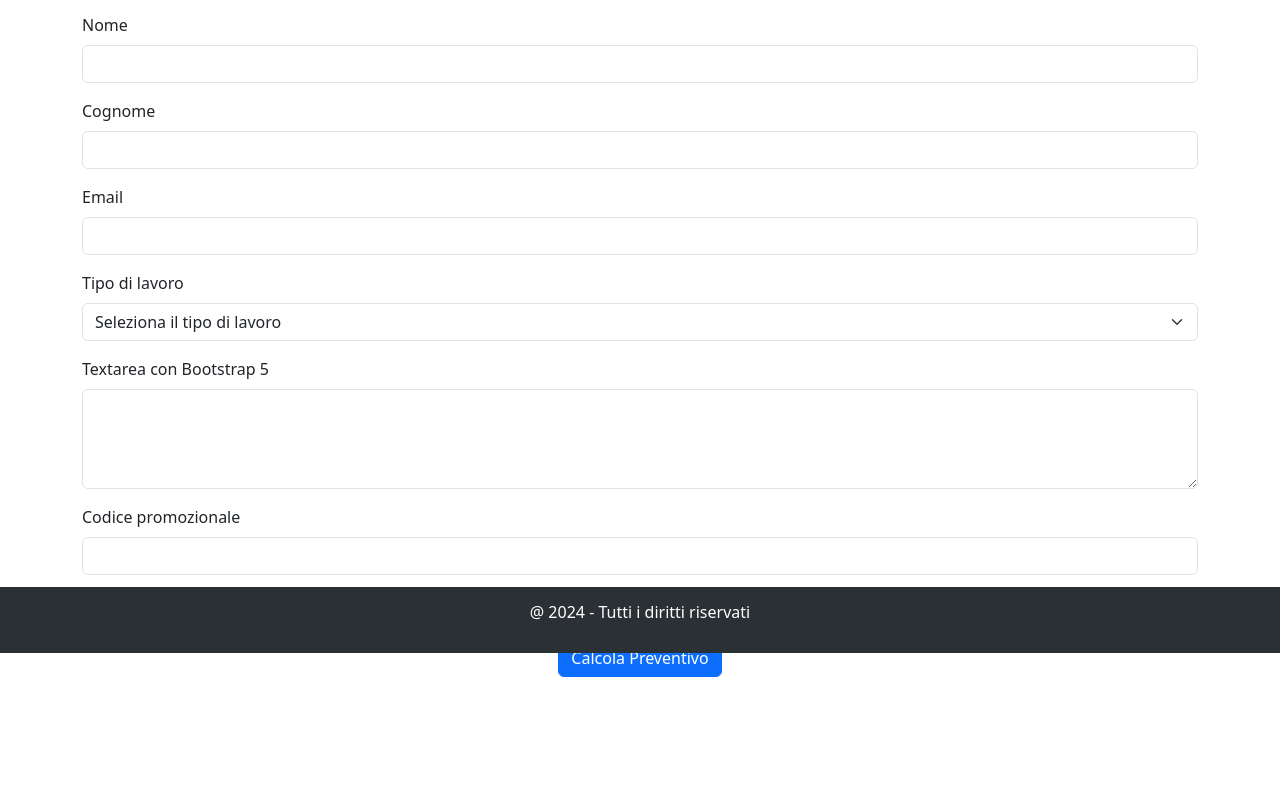
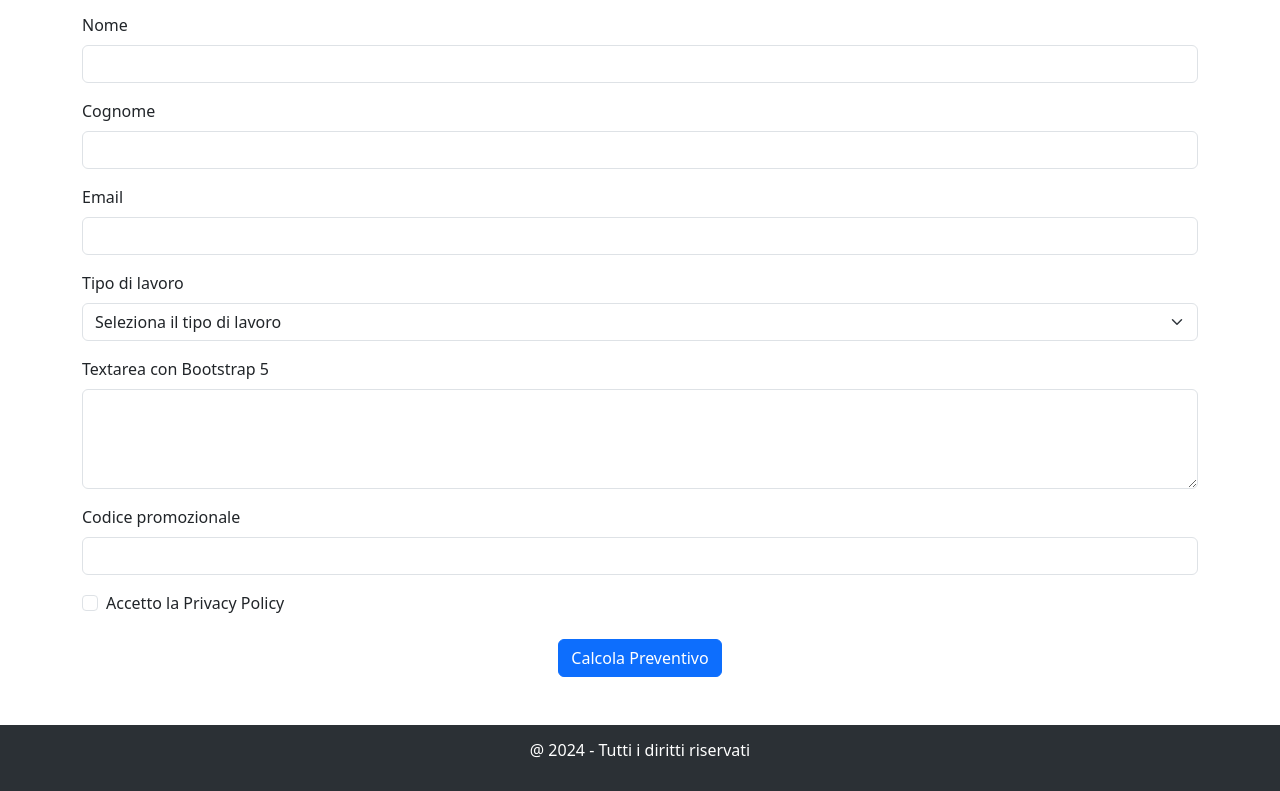
Before and after one commit to AmerigoBovo97/bootstrap-preventivo, a plain HTML site: page index.html in a window 1280 px wide. Shown: the part 147-938 px from the top of the page. Before the commit the page ends 828 px from the top, so only its background shows below. Drawn offline with nearby package versions, Linux system fonts and the light colour scheme.

Commit message:
style: footer

```diff
--- a/index.html
+++ b/index.html
@@ -57,7 +57,7 @@
 
     <!-- main section -->
      <main>
-        <div class="container mt-2 mb-1">
+        <div class="container mt-2 mb-5">
             <div class="row">
 
                 <div class="col-12">
@@ -150,7 +150,7 @@
 
     <!-- footer section -->
      <footer>
-        <nav class="navbar fixed-bottom bg-body-tertiary bg-body-tertiary bg-dark" data-bs-theme="dark">
+        <nav class="navbar sticky-bottom bg-body-tertiary bg-body-tertiary bg-dark" data-bs-theme="dark">
             <div class="container">
               <p class="navbar-brand mx-auto fs-6">@ 2024 - Tutti i diritti riservati</p>
             </div>
```
